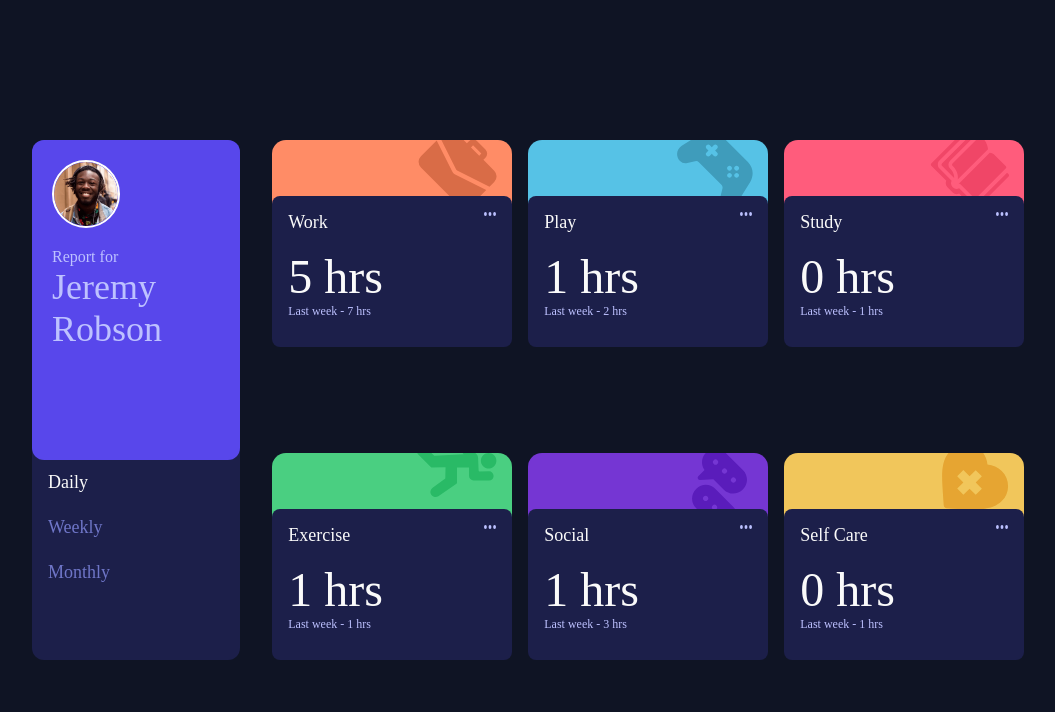
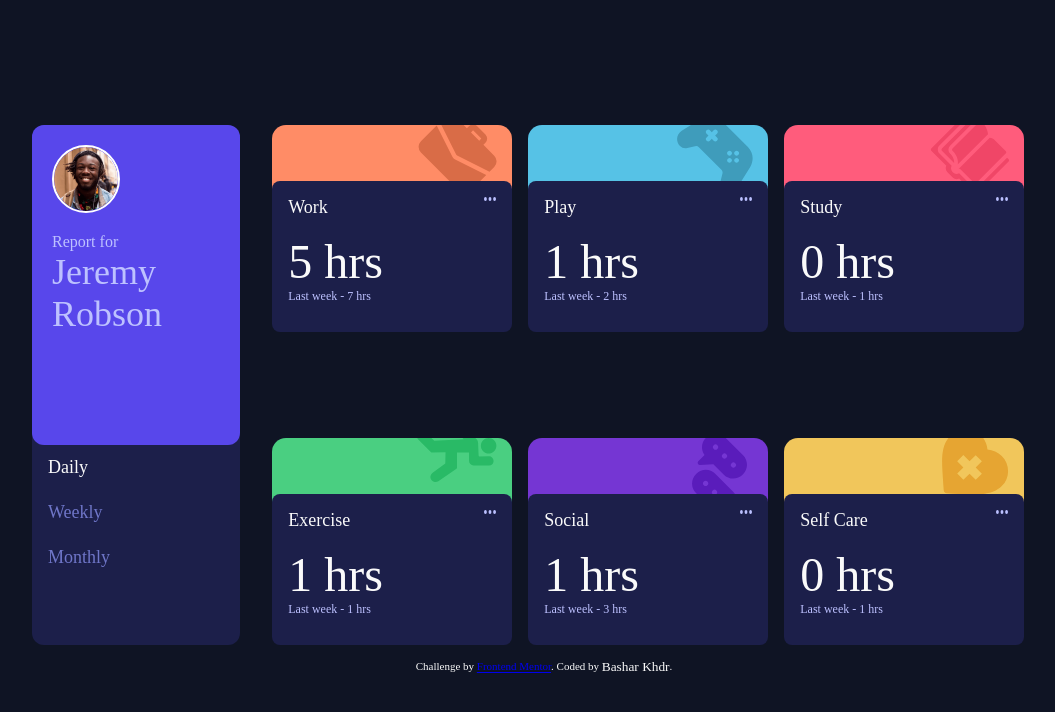
Before and after one commit to BasharKhdr1992/time-tracking-dashboard, a React (Create React App) app: page / in a window 1280 px wide. Shown: the top 712 px of the page, without its empty margins (96-1151 px from the left). Built offline with nearby package versions, Linux system fonts and the light colour scheme.

Commit message:
adding attribution

```diff
--- a/src/App.js
+++ b/src/App.js
@@ -1,11 +1,13 @@
 import React from 'react';
 import './App.css';
 import TimeDashboard from './components/TimeDashboard';
+import Appendix from './components/Appendix';
 
 const App = () => {
   return (
     <div className="wrapper">
       <TimeDashboard />
+      <Appendix />
     </div>
   );
 };
--- /dev/null
+++ b/src/components/Appendix.css
@@ -0,0 +1,11 @@
+.attribution {
+  font-size: 11px;
+  text-align: center;
+  color: hsl(0, 0%, 98%);
+}
+.attribution button {
+  border: none;
+  margin-top: 1em;
+  background: transparent;
+  color: hsl(0, 0%, 98%);
+}
--- /dev/null
+++ b/src/components/Appendix.js
@@ -0,0 +1,20 @@
+import React from 'react';
+import './Appendix.css';
+
+const Appendix = () => {
+  return (
+    <div class="attribution">
+      Challenge by{' '}
+      <a
+        href="https://www.frontendmentor.io?ref=challenge"
+        rel="noreferrer"
+        target="_blank"
+      >
+        Frontend Mentor
+      </a>
+      . Coded by <button>Bashar Khdr</button>.
+    </div>
+  );
+};
+
+export default Appendix;
```
